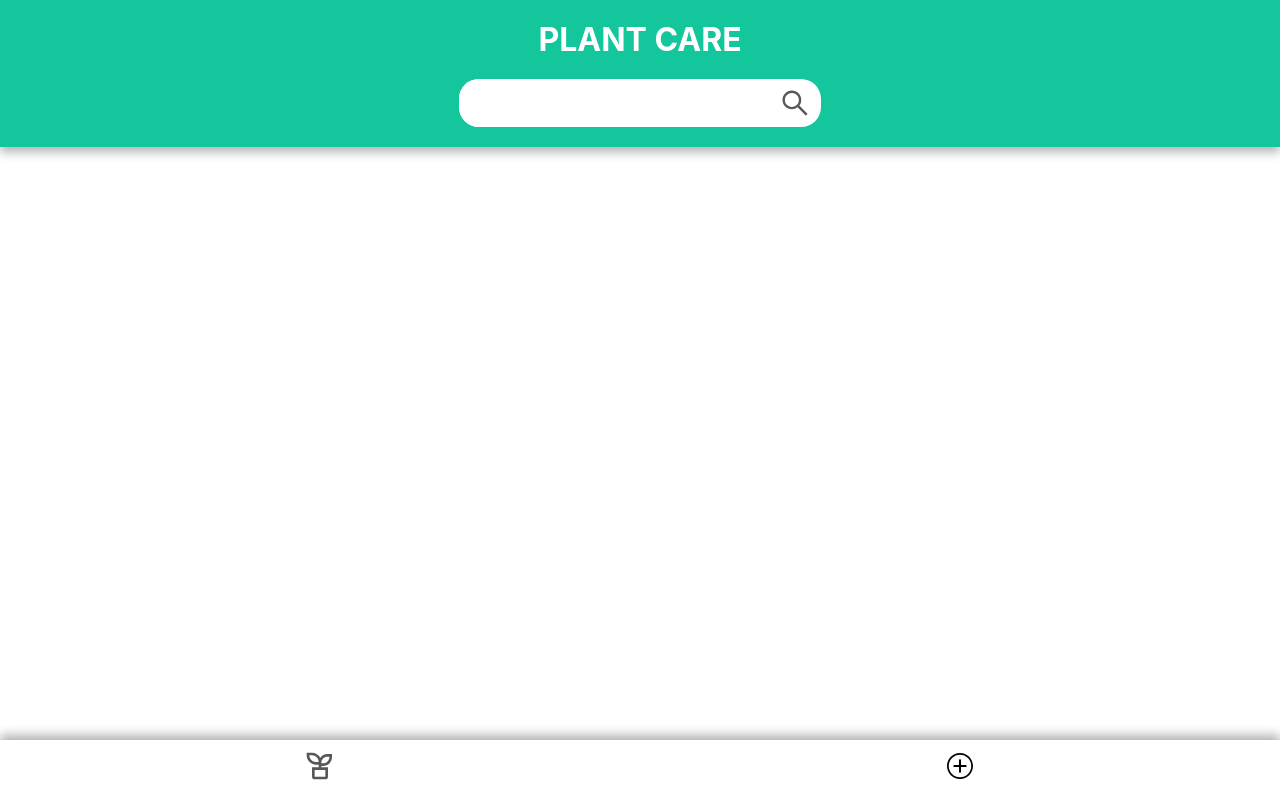
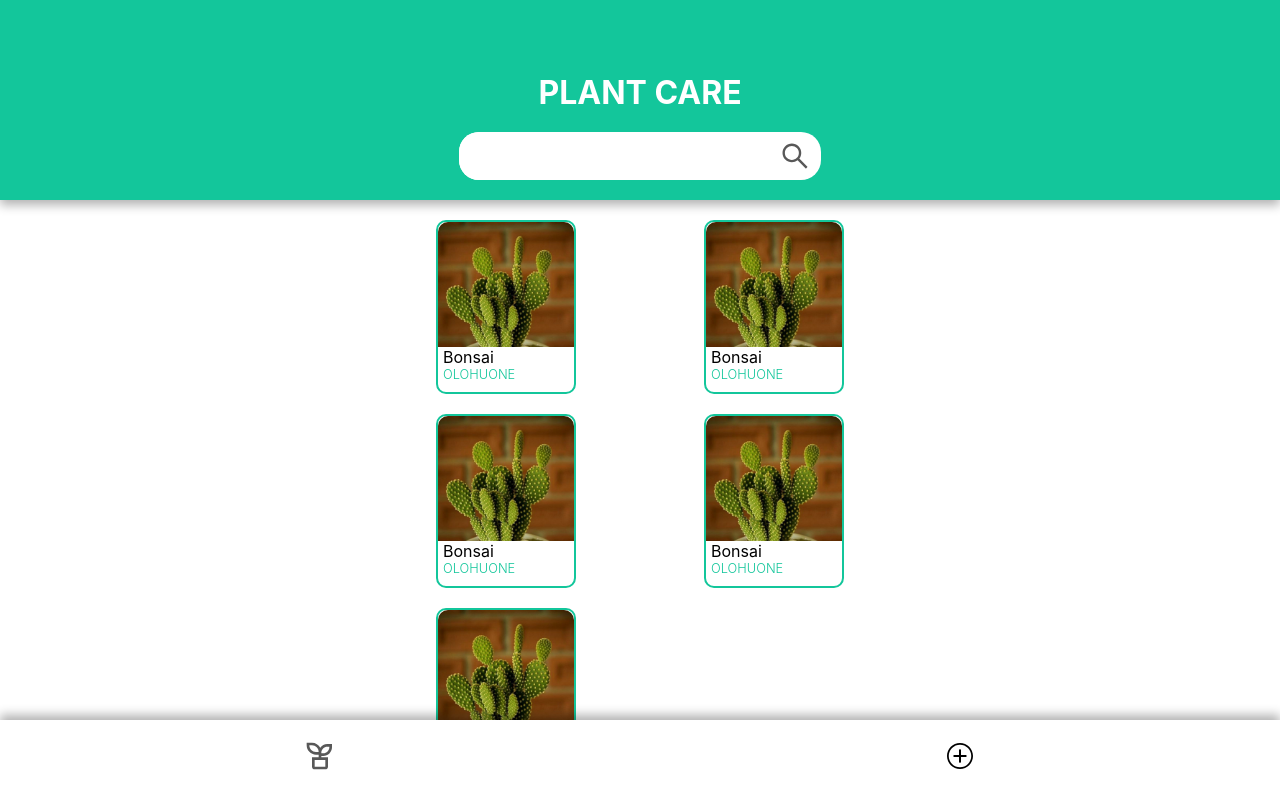
Before and after one commit to spoilaro/plant-care, a React (Create React App) app: page / in a window 1280 px wide. Built offline with nearby package versions, Linux system fonts and the light colour scheme.

Commit message:
Added plant grid

```diff
--- a/src/App.scss
+++ b/src/App.scss
@@ -25,6 +25,7 @@ header {
   align-items: center;
   padding: 20px;
   box-shadow: 0px 5px $shadow;
+  height: 25vh;
 
   h1 {
     color: white;
@@ -63,7 +64,7 @@ header {
   position: fixed;
   width: 100%;
   bottom: 0;
-  height: 60px;
+  height: 10vh;
   display: flex;
   justify-content: space-around;
   align-items: center;
@@ -78,3 +79,50 @@ header {
     }
   }
 }
+
+.plant-grid {
+  width: 100vw;
+  height: 65vh;
+  display: grid;
+  grid-template-columns: auto auto;
+  list-style: none;
+  align-items: center;
+  justify-content: center;
+  column-gap: 10vw;
+  row-gap: 20px;
+  padding: 20px;
+  overflow: scroll;
+}
+
+.plant-card {
+  width: 140px;
+  border-radius: 10px;
+  padding-bottom: 10px;
+  border: 2px solid #13c69b;
+
+  .plant-info {
+    margin-left: 5px;
+    h3 {
+      font-size: 1rem;
+      font-weight: 400;
+    }
+
+    h4 {
+      color: #13c69b;
+      font-weight: 300;
+      font-size: 0.8rem;
+    }
+  }
+
+  .plant-pic {
+    background: url(./assets/cactus.jpg);
+    background-size: cover;
+    width: 100%;
+    height: 125px;
+    border-radius: 10px 10px 0 0;
+  }
+
+  ul {
+    list-style: none;
+  }
+}
--- /dev/null
+++ b/src/Components/PlantCard.js
@@ -0,0 +1,13 @@
+import React from "react";
+
+export default function PlantCard() {
+  return (
+    <div className="plant-card">
+      <div className="plant-pic"></div>
+      <div className="plant-info">
+        <h3>Bonsai</h3>
+        <h4>OLOHUONE</h4>
+      </div>
+    </div>
+  );
+}
--- a/src/Screens/Home.js
+++ b/src/Screens/Home.js
@@ -1,13 +1,24 @@
 import React from "react";
 import { AiOutlineSearch } from "react-icons/ai";
+import PlantCard from "../Components/PlantCard";
 
 export default function Home() {
+  const plantList = ["Bonsai", "Sunflower", "Rose", "Cactus", "Baby"];
+
+  const plants = plantList.map((item, index) => (
+    <li>
+      <PlantCard />
+    </li>
+  ));
+
   return (
     <div id="home">
       <header>
         <h1>Plant Care</h1>
         <SearchBar />
       </header>
+
+      <ul className="plant-grid">{plants}</ul>
     </div>
   );
 }
```
Also changed, not shown: src/assets/cactus.jpg (added), 1 other file (tests, documents, lock files or other folders).
